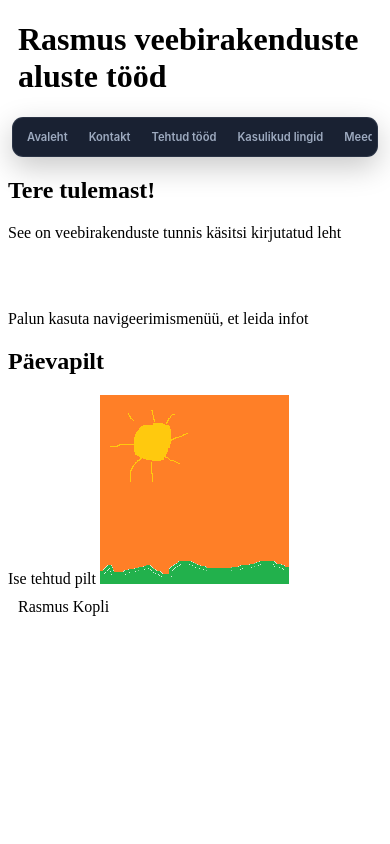
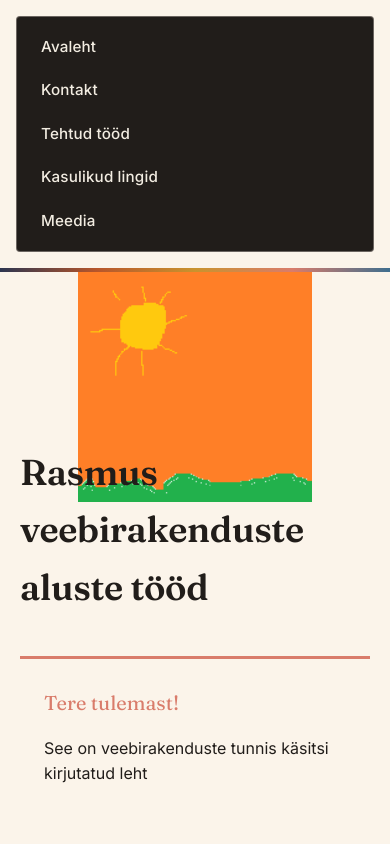
Before and after one commit to RasmusKopli/veebirakendusedIKTpe25, a plain HTML site: page kujundus2/index.html in a window 390 px wide. Shown: the top 844 px of the page. Drawn offline with Linux system fonts and the light colour scheme.

Commit message:
lõpuks parandasin vead ära nii, et see peaks õigesti töötama. Veebileht oli läbi kontrollitud.

```diff
--- a/kujundus2/style.css
+++ b/kujundus2/style.css
@@ -1,336 +1,283 @@
-/* =========================================================
-   COMPACT NAVIGATION
-   ========================================================= */
+/* ==========================================================
+   Hommik — kujundus päeva kaare järgi
+   Iga osa (osa1–osa5) tähistab erinevat kellaaega: koit, hommik,
+   keskpäev, õhtu, öö. Struktuur (selektorid) on originaalist,
+   stiil on täielikult uuendatud.
+   ========================================================== */
 
-nav {
-    position: fixed;
+@import url("https://fonts.googleapis.com/css2?family=Fraunces:opsz,wght@9..144,400;9..144,600&family=Inter:wght@400;500;600&display=swap");
 
-    top: 20px;
-    left: 20px;
+:root {
+    --paper: #fbf4ea;
+    --ink: #211d1a;
+    --ink-soft: #6b6157;
 
-    width: 155px;
-    height: auto;
+    --dawn: #d97c6b;
+    --morning: #3e6e8e;
+    --midday: #c9932e;
+    --dusk: #b8562a;
+    --night: #2c3550;
 
-    padding: 12px;
-
-    background: rgba(13, 22, 40, 0.94);
-
-    border: 1px solid rgba(148, 163, 184, 0.14);
-    border-radius: 14px;
-
-    z-index: 1000;
-
-    box-shadow:
-            0 10px 30px rgba(0, 0, 0, 0.22);
-
-    backdrop-filter: blur(12px);
-    -webkit-backdrop-filter: blur(12px);
+    --rule: rgba(33, 29, 26, 0.12);
+    --space: clamp(1.25rem, 3vw, 2.5rem);
 }
 
+* {
+    box-sizing: border-box;
+}
 
-/* =========================================================
-   NAVIGATION LIST
-   ========================================================= */
+body {
+    margin: 0;
+    background: var(--paper);
+    color: var(--ink);
+    font-family: "Inter", system-ui, sans-serif;
+    line-height: 1.6;
+    display: grid;
+    grid-template-columns: auto 1fr;
+    grid-template-areas:
+        "nav header"
+        "main main"
+        "footer footer";
+}
+
+h1 {
+    font-family: "Fraunces", serif;
+    font-weight: 600;
+    font-variant: normal;
+    font-size: clamp(2.25rem, 6vw, 4rem);
+    letter-spacing: -0.01em;
+    color: var(--ink);
+    background: transparent;
+    margin: 0;
+}
+
+/* ---------- nav: päise kõrval vasakul, grid-area järgi ---------- */
+nav {
+    grid-area: nav;
+    align-self: start;
+    margin: 1rem;
+    padding: 0;
+}
 
 nav ul {
+    list-style: none;
     display: flex;
-
     flex-direction: column;
-
-    gap: 3px;
-
+    gap: 0;
     margin: 0;
-    padding: 0;
-
-    list-style: none;
+    padding: 0.5rem 0;
+    background: var(--ink);
+    border: 1px solid rgba(242, 236, 225, 0.35);
+    border-radius: 4px;
 }
 
-nav ul li {
-    width: 100%;
-
-    margin: 0;
-    padding: 0;
-
-    list-style: none;
+nav ul li a {
+    display: block;
+    color: #f2ece1;
+    text-decoration: none;
+    padding: 0.6rem 1.5rem;
+    font-size: 0.95rem;
+    font-weight: 500;
+    letter-spacing: 0.01em;
+    border: none;
+    border-radius: 0;
+    transition: color 0.2s ease;
 }
-
-
-/* =========================================================
-   NAVIGATION LINKS
-   ========================================================= */
-
-nav ul li a {
-    position: relative;
-
-    display: block;
-
-    width: 100%;
-
-    padding: 8px 10px;
-
-    color: #9eabc0;
-
-    text-decoration: none;
-
-    text-align: left;
-
-    font-family: "Inter", sans-serif;
-    font-size: 0.78rem;
-    font-weight: 600;
-
-    border-radius: 8px;
-
-    transition:
-            color 0.2s ease,
-            background 0.2s ease,
-            transform 0.2s ease;
-}
-
-
-/* Hover */
 
 nav ul li a:hover,
 nav ul li a:focus-visible {
-    color: #f3f6fa;
-
-    background: rgba(56, 189, 248, 0.08);
-
-    transform: translateX(2px);
+    color: var(--dawn);
 }
 
-
-/* Small blue indicator */
-
-nav ul li a::before {
-    content: "";
-
-    position: absolute;
-
-    left: 0;
-    top: 50%;
-
-    width: 2px;
-    height: 0;
-
-    background: #38bdf8;
-
-    border-radius: 0 3px 3px 0;
-
-    transform: translateY(-50%);
-
-    transition: height 0.2s ease;
+/* ---------- header: koidik ---------- */
+header {
+    grid-area: header;
+    position: relative;
+    padding: var(--space);
+    padding-top: calc(var(--space) + 6px);
+    background-color: var(--paper);
+    background-image: url("hommik.png");
+    background-repeat: no-repeat;
+    background-position: right center;
+    background-size: contain;
+    border: none;
+    border-radius: 0;
 }
 
-nav ul li a:hover::before,
-nav ul li a:focus-visible::before {
-    height: 15px;
+header::before {
+    content: "";
+    position: absolute;
+    top: 0;
+    left: 0;
+    right: 0;
+    height: 4px;
+    background: linear-gradient(
+            90deg,
+            var(--night),
+            var(--dusk),
+            var(--midday),
+            var(--dawn),
+            var(--morning)
+    );
 }
 
-
-/* Disable old decorative arrow */
-
-nav ul li a::after {
-    display: none;
+/* ---------- footer: öö ---------- */
+footer {
+    grid-area: footer;
+    padding: var(--space);
+    background-color: var(--night);
+    color: #d9dce6;
+    border: none;
+    border-radius: 0;
 }
 
-
-/* =========================================================
-   CONTENT POSITION
-   ========================================================= */
-
-/*
-   The navigation is 155px wide and starts 20px
-   from the left.
-
-   Content therefore starts at 195px.
-*/
-
-header,
-#suurkast,
-footer {
-    width: min(
-            calc(100% - 215px),
-            var(--max-width)
-    );
-
-    margin-left: 195px;
+footer a {
+    color: #f2ece1;
 }
 
-
-/* Header */
-
-header {
-    margin-top: 18px;
+/* ---------- sisu: päeva kaar ---------- */
+main {
+    grid-area: main;
+    display: flex;
+    flex-wrap: wrap;
+    align-items: flex-start;
+    gap: 0;
+    padding: var(--space);
+    max-width: 1100px;
+    margin: 0 auto;
 }
 
-
-/* Main content */
-
-#suurkast {
-    margin-top: 14px;
+section {
+    padding: 1.75rem 1.5rem;
+    background: transparent;
+    border: none;
+    border-top: 3px solid var(--rule);
+    margin: 0;
+    flex: 1 1 200px;
 }
 
-
-/* Footer */
-
-footer {
-    margin-top: 14px;
-    margin-bottom: 18px;
+section h2,
+section h3 {
+    font-family: "Fraunces", serif;
+    font-weight: 400;
+    font-size: 1.25rem;
+    margin-top: 0;
 }
 
+/* iga osa kannab oma kellaaja tooni ainult ülemises servas ja pealkirjas */
+section#osa1 {
+    border-top-color: var(--dawn);
+    flex-basis: 22%;
+}
+section#osa1 h2, section#osa1 h3 { color: var(--dawn); }
 
-/* =========================================================
-   TABLET
-   ========================================================= */
+section#osa2 {
+    border-top-color: var(--morning);
+    flex-basis: 16%;
+}
+section#osa2 h2, section#osa2 h3 { color: var(--morning); }
 
-@media (max-width: 850px) {
+section#osa3 {
+    border-top-color: var(--midday);
+    flex-basis: 28%;
+}
+section#osa3 h2, section#osa3 h3 { color: var(--midday); }
 
-    nav {
-        width: 140px;
+section#osa4 {
+    border-top-color: var(--dusk);
+    flex-basis: 26%;
+}
+section#osa4 h2, section#osa4 h3 { color: var(--dusk); }
 
-        top: 15px;
-        left: 15px;
+section#osa4 a {
+    color: var(--dusk);
+    text-decoration-color: rgba(184, 86, 42, 0.4);
+}
 
-        padding: 10px;
+section#osa4 a:hover {
+    text-decoration-color: var(--dusk);
+}
+
+section#osa4 div {
+    display: flex;
+    flex-direction: column;
+    gap: 0.35rem;
+}
+
+/* osa ilma id-ta (nt terminalikäsud) - terminali välimus */
+main > section:not([id]) {
+    background: var(--ink);
+    color: #f2ece1;
+    border-top: 3px solid var(--midday);
+    border-radius: 8px;
+    font-family: "SFMono-Regular", Consolas, "Liberation Mono", Menlo, monospace;
+    font-size: 0.9rem;
+    line-height: 1.8;
+    margin: 0 0 0 1rem;
+}
+
+main > section:not([id]) h2 {
+    font-family: "Fraunces", serif;
+    color: var(--midday);
+}
+
+main > section:not([id]) strong {
+    color: var(--dawn);
+    font-weight: 600;
+}
+
+section#osa5 {
+    border-top-color: var(--night);
+    flex-basis: 100%;
+}
+section#osa5 h2, section#osa5 h3 { color: var(--night); }
+
+/* ---------- profiilipilt ---------- */
+img#erapilt {
+    width: 160px;
+    aspect-ratio: 1 / 1;
+    object-fit: cover;
+    border-radius: 50%;
+    border: none;
+    padding: 4px;
+    background: conic-gradient(
+            var(--night),
+            var(--dusk),
+            var(--midday),
+            var(--dawn),
+            var(--morning),
+            var(--night)
+    );
+}
+
+/* ---------- responsiivsus ---------- */
+@media (max-width: 720px) {
+    body {
+        grid-template-columns: 1fr;
+        grid-template-areas:
+            "nav"
+            "header"
+            "main"
+            "footer";
     }
 
-    nav ul li a {
-        padding: 8px;
-
-        font-size: 0.74rem;
-    }
-
-    header,
-    #suurkast,
-    footer {
-        width: calc(100% - 185px);
-
-        margin-left: 170px;
+    section#osa1,
+    section#osa2,
+    section#osa3,
+    section#osa4,
+    section#osa5 {
+        flex-basis: 100%;
     }
 
     header {
-        margin-top: 15px;
+        background-position: center top;
+        background-size: 60%;
+        padding-top: calc(var(--space) + 40vw);
     }
 }
 
-
-/* =========================================================
-   MOBILE
-   ========================================================= */
-
-@media (max-width: 600px) {
-
-    /*
-       On phones the sidebar becomes a small
-       horizontal navigation.
-    */
-
-    nav {
-        position: relative;
-
-        top: auto;
-        left: auto;
-
-        width: calc(100% - 20px);
-
-        margin: 10px auto 0;
-        padding: 5px;
-
-        background: rgba(13, 22, 40, 0.95);
-
-        border-radius: 11px;
-
-        overflow: hidden;
-    }
-
-
-    nav ul {
-        flex-direction: row;
-
-        gap: 3px;
-
-        width: 100%;
-
-        overflow-x: auto;
-
-        scrollbar-width: none;
-    }
-
-    nav ul::-webkit-scrollbar {
-        display: none;
-    }
-
-
-    nav ul li {
-        flex: 0 0 auto;
-
-        width: auto;
-    }
-
-
+@media (prefers-reduced-motion: reduce) {
     nav ul li a {
-        width: auto;
-
-        padding: 7px 9px;
-
-        text-align: center;
-
-        font-size: 0.7rem;
-
-        white-space: nowrap;
-    }
-
-
-    nav ul li a:hover,
-    nav ul li a:focus-visible {
-        transform: none;
-    }
-
-
-    nav ul li a::before {
-        display: none;
-    }
-
-
-    /* Reset desktop content positioning */
-
-    header,
-    #suurkast,
-    footer {
-        width: calc(100% - 20px);
-
-        margin-left: auto;
-        margin-right: auto;
-    }
-
-
-    header {
-        margin-top: 10px;
-    }
-
-
-    #suurkast {
-        margin-top: 10px;
-    }
-
-
-    footer {
-        margin-top: 10px;
-        margin-bottom: 10px;
+        transition: none;
     }
 }
-
-
-/* =========================================================
-   REDUCED MOTION
-   ========================================================= */
-
-@media (prefers-reduced-motion: reduce) {
-
-    *,
-    *::before,
-    *::after {
-        transition-duration: 0.01ms !important;
-        animation-duration: 0.01ms !important;
-    }
-}
```
